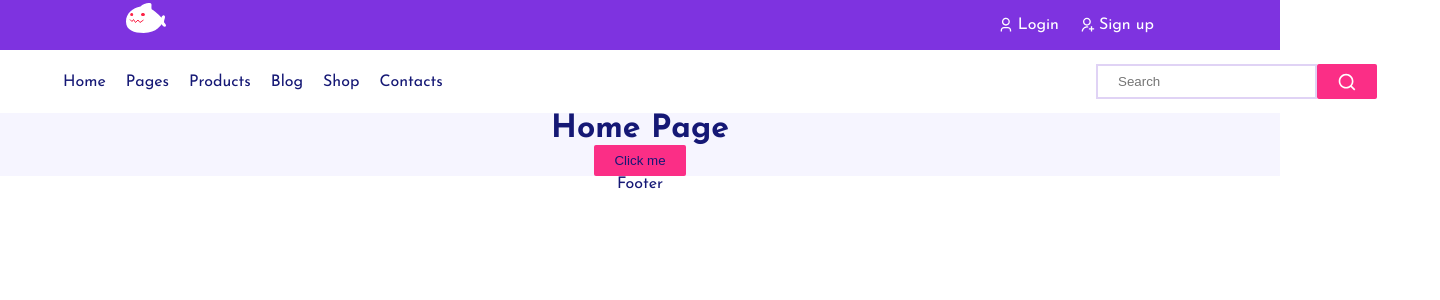
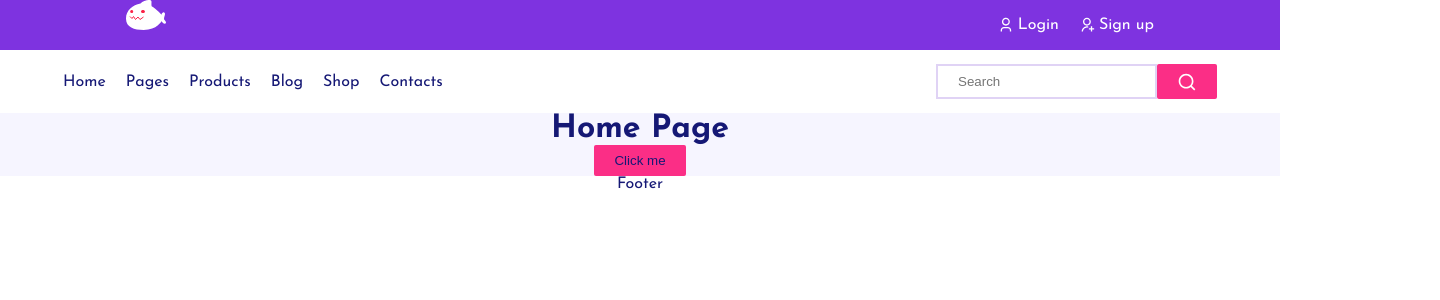
Before and after one commit to dianakhnizova/eCommerce, a React (Vite) app: page / in a window 1280 px wide. Shown: the top 300 px of the page, 1440 px wide, since content can reach past the window. Built offline with nearby package versions, Linux system fonts and the light colour scheme.

Commit message:
fix: fix wrapper for header

```diff
--- a/src/components/header/bottom-header/bottom-header.module.css
+++ b/src/components/header/bottom-header/bottom-header.module.css
@@ -3,15 +3,13 @@
 	flex-direction: row;
 	justify-content: space-between;
 	width: 1440px;
+  padding: 0 63px;
 }
 
 .bottomHeader {
   display: flex;
-  justify-content: space-between;
-  align-items: center;
   width: 100%;
-  background-color: var(--clr-bg);
-  padding: 0 63px;
+  background-color: var(--clr-bg-1);
 }
 
 .bottomNavigationMenu {
--- a/src/components/header/bottom-header/bottom-header.tsx
+++ b/src/components/header/bottom-header/bottom-header.tsx
@@ -5,11 +5,11 @@ import { Wrapper } from '../../wrapper/wrapper';
 
 export const BottomHeader = () => {
   return (
-    <Wrapper className={styles.bottomWrapper}>
-      <div className={styles.bottomHeader}>
+    <div className={styles.bottomHeader}>
+      <Wrapper className={styles.bottomWrapper}>
         <LeftNavMenu />
         <RightNavMenu />
-      </div>
-    </Wrapper>
+      </Wrapper>
+    </div>
   );
 };
--- a/src/components/header/top-header/top-header.module.css
+++ b/src/components/header/top-header/top-header.module.css
@@ -7,10 +7,7 @@
 }
 
 .topHeader {
-	position: relative;
 	display: flex;
-	justify-content: space-between;
-	align-items: center;
 	width: 100%;
 	height: 50px;
 	background-color: var(--clr-accent-2);
```
